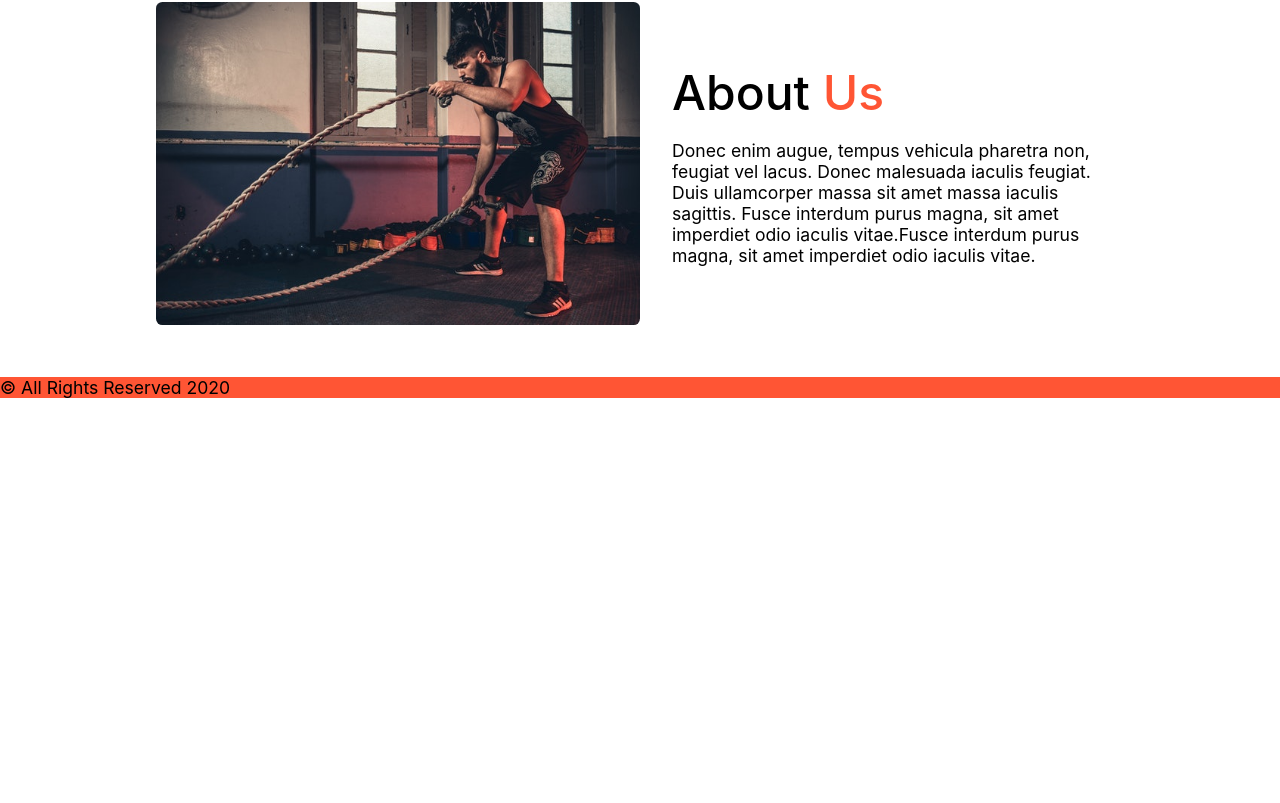
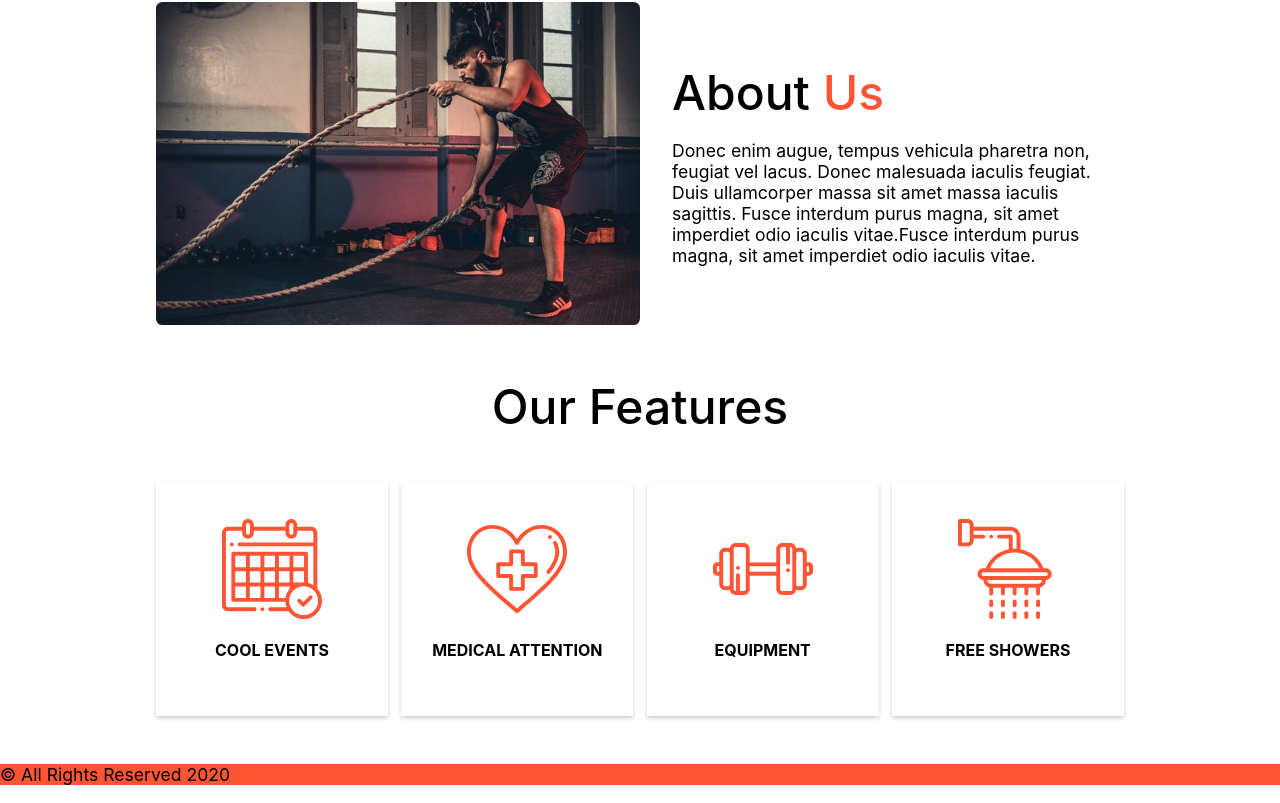
Before and after one commit to josh231101/FitnessClub, a React (Create React App) app in the folder frontend/: page / in a window 1280 px wide. Shown: the part 846-1649 px from the top of the page. Before the commit the page ends 1262 px from the top, so only its background shows below. Built offline with nearby package versions, Linux system fonts and the light colour scheme.

Commit message:
Add features cards

```diff
--- a/frontend/src/components/Features/Features.css
+++ b/frontend/src/components/Features/Features.css
@@ -0,0 +1,33 @@
+.bg {
+  background-color: var(--global-company-color);
+}
+.wt {
+  color: white;
+}
+.center {
+  text-align: center;
+}
+.feature__img {
+  width: 100px;
+  height: 100px;
+}
+.features {
+  display: flex;
+  flex-wrap: wrap;
+  justify-content: space-between;
+  text-align: center;
+}
+.feature {
+  display: flex;
+  flex-direction: column;
+  justify-content: center;
+  align-items: center;
+  width: 200px;
+  height: 200px;
+  padding: 1rem;
+  box-shadow: 0 2px 4px 0 rgba(0, 0, 0, 0.2);
+  transition: 0.3s;
+}
+.feature:hover {
+  box-shadow: 0 8px 16px 0 rgba(0, 0, 0, 0.2);
+}
--- a/frontend/src/components/Features/index.js
+++ b/frontend/src/components/Features/index.js
@@ -1,7 +1,36 @@
 import React from "react";
+import "./Features.css";
+import calendario from "../../assets/calendario.svg";
+import ducha from "../../assets/ducha.svg";
+import pesa from "../../assets/pesa.svg";
+import salud from "../../assets/salud.svg";
 
 const Features = () => {
-  return <section className="container m-3"></section>;
+  return (
+    <div class="">
+      <section className="container m-3 center">
+        <h2 className="m-3">Our Features</h2>
+        <div className="features">
+          <div className="feature">
+            <img className="feature__img" src={calendario} />
+            <h4>COOL EVENTS</h4>
+          </div>
+          <div className="feature">
+            <img className="feature__img" src={salud} />
+            <h4>MEDICAL ATTENTION</h4>
+          </div>
+          <div className="feature">
+            <img className="feature__img" src={pesa} />
+            <h4>EQUIPMENT</h4>
+          </div>
+          <div className="feature">
+            <img className="feature__img" src={ducha} />
+            <h4>FREE SHOWERS</h4>
+          </div>
+        </div>
+      </section>
+    </div>
+  );
 };
 
 export default Features;
--- a/frontend/src/pages/Home/index.js
+++ b/frontend/src/pages/Home/index.js
@@ -3,6 +3,7 @@ import Footer from "../../components/Footer";
 import HeroSection from "../../components/HeroSection";
 import Navbar from "../../components/Navbar";
 import Main from "../../components/Main";
+import Features from "../../components/Features";
 const Home = () => {
   return (
     <>
@@ -11,6 +12,7 @@ const Home = () => {
       {/* MAIN ABOUT */}
       <Main />
       {/* FEATURES */}
+      <Features />
       {/* TESTIMONIALS */}
       {/* BLOG ENTRIES */}
       {/*  */}
```
